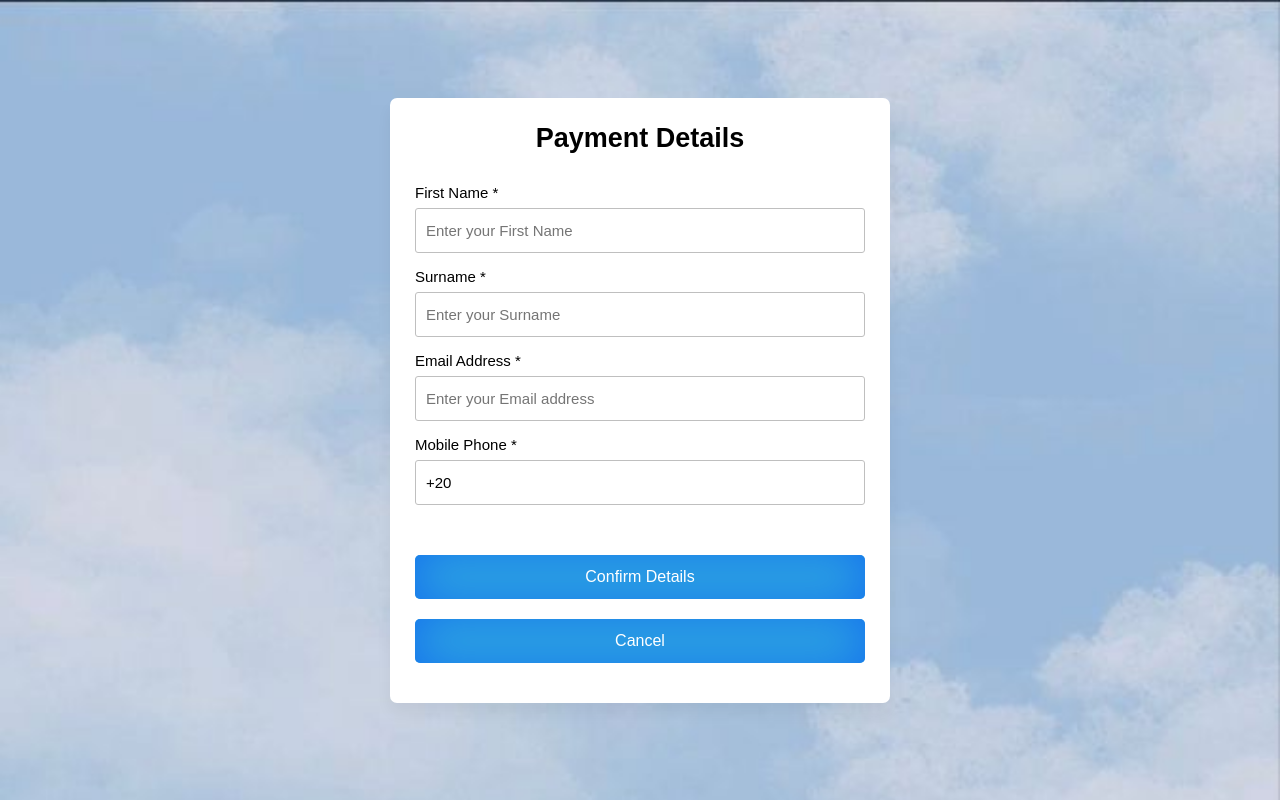
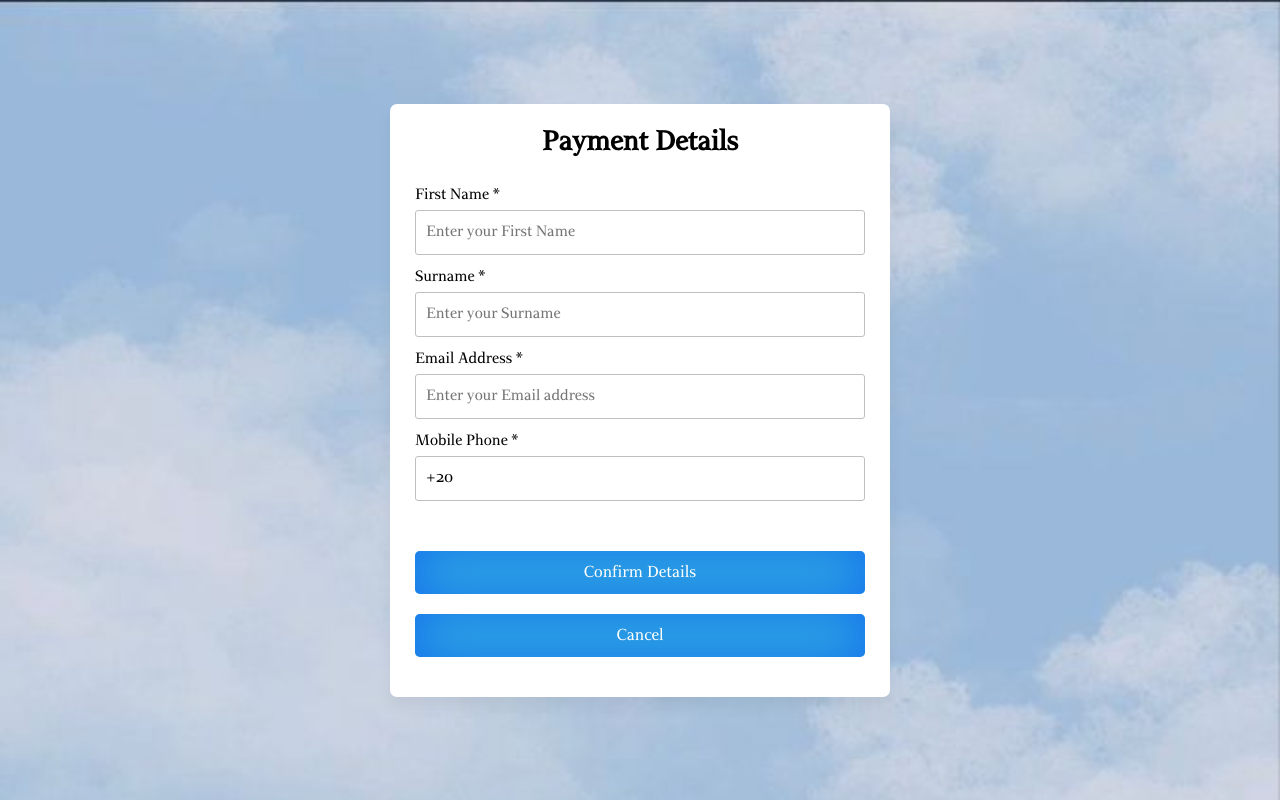
Before and after one commit to CordialBeatle0/cinema-reservation-system, a website: page public/views/Payment.html in a window 1280 px wide. Drawn offline with nearby package versions, Linux system fonts and the light colour scheme.

Commit message:
made payment form ghibli font

```diff
--- a/public/styles/payment.css
+++ b/public/styles/payment.css
@@ -1,10 +1,15 @@
 @import url("https://fonts.googleapis.com/css2?family=Open+Sans:wght@400;500;600;700&display=swap");
+
+@font-face {
+  font-family: "Ghibli";
+  src: url(../fonts/Eyad\ Al-Samman\ -\ Ghibli.otf);
+}
 
 * {
   margin: 0;
   padding: 0;
   box-sizing: border-box;
-  font-family: "Poppins", sans-serif;
+  font-family: "Ghibli", sans-serif;
 }
 
 body {
```
